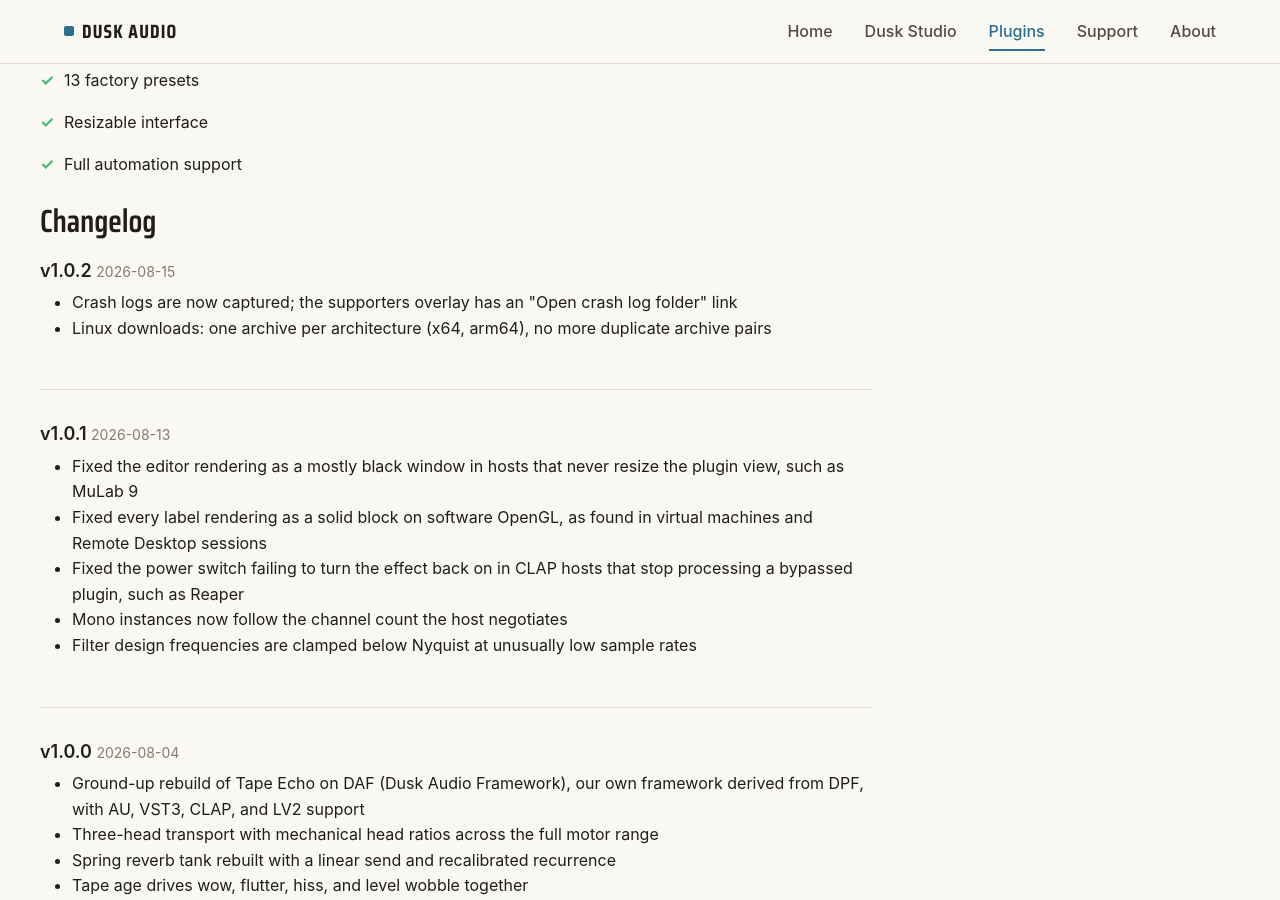
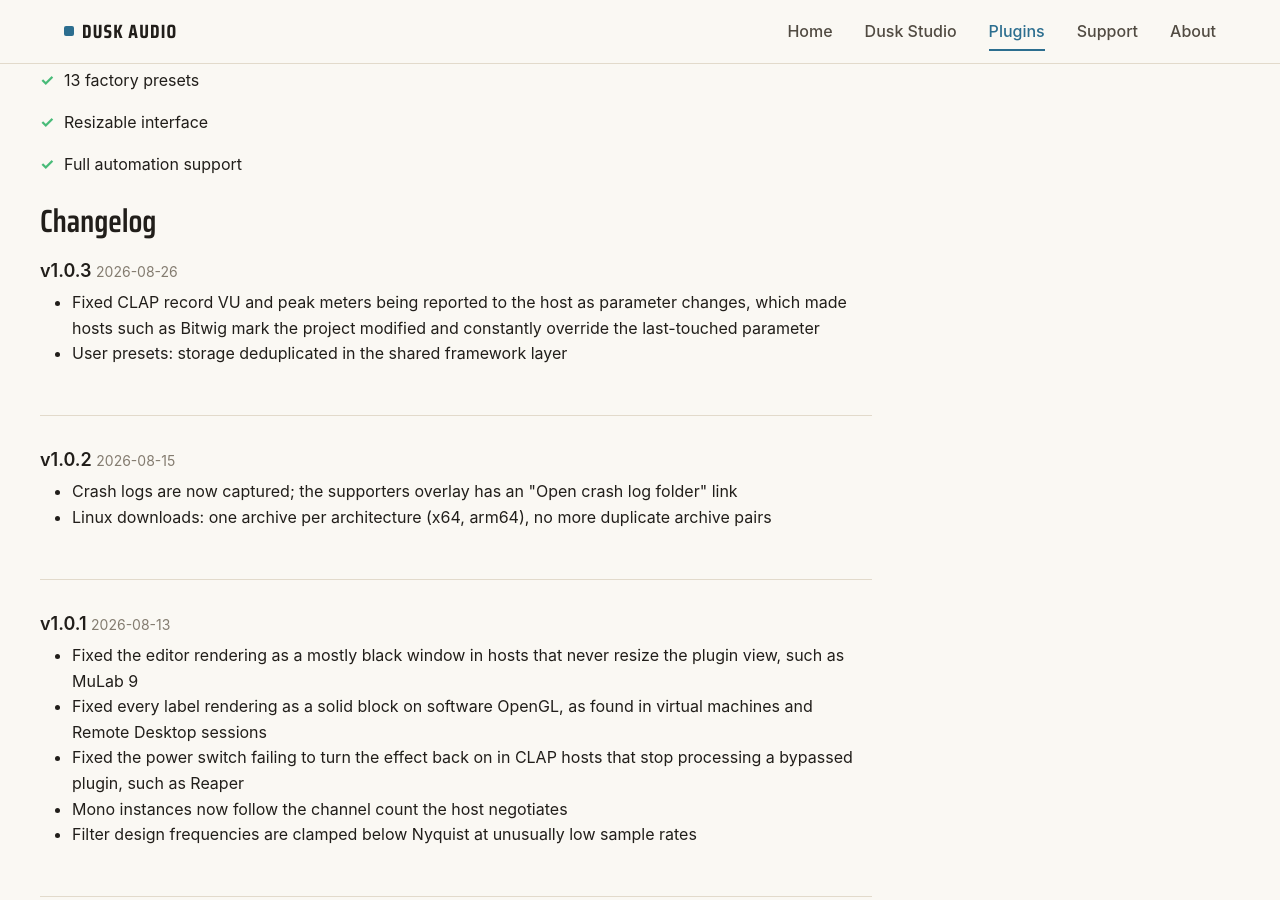
Before and after one commit to dusk-audio/dusk-audio.github.io, a Jekyll site: the page built from _plugins/tape-echo-2.md, in a window 1280 px wide and 900 px high, scrolled down 5639 px. Built offline with Jekyll 4.4.1, drawn with Linux system fonts in a browser that asks for light colours; some of the changed text lies outside the part shown.

Commit message:
Update 4K EQ 2 to v1.0.1, Tape Echo 2 to v1.0.3, Sunset Circuits to v1.0.3

```diff
--- a/_data/plugins.yml
+++ b/_data/plugins.yml
@@ -19,7 +19,7 @@
     AU, VST3, CLAP and LV2.
   status: released
   featured: true
-  version: "1.0.0"
+  version: "1.0.1"
   released: "2026-08-16"
 - name: Multi-Comp
   slug: multi-comp
@@ -113,7 +113,7 @@
     presets and a user preset library. Completely free.
   status: released
   featured: true
-  version: 1.0.2
+  version: "1.0.3"
   released: "2026-07-26"
 - name: Convolution Reverb
   slug: convolution-reverb
@@ -133,5 +133,5 @@
     panning. Completely free.
   status: released
   featured: true
-  version: "1.0.2"
+  version: "1.0.3"
   released: "2026-08-04"
--- a/_plugins/4k-eq-2.md
+++ b/_plugins/4k-eq-2.md
@@ -34,6 +34,11 @@
   - "Sample rates: 44.1 kHz to 192 kHz"
 
 changelog:
+  - version: "1.0.1"
+    date: "2026-08-26"
+    changes:
+      - "Fixed CLAP output peak meters being reported to the host as parameter changes, which made hosts such as Bitwig mark the project modified and constantly override the last-touched parameter"
+      - "User presets: storage deduplicated in the shared framework layer"
   - version: "1.0.0"
     date: "2026-08-16"
     changes:
--- a/_plugins/sunset-circuits.md
+++ b/_plugins/sunset-circuits.md
@@ -4,7 +4,7 @@
 slug: sunset-circuits
 tagline: Six vintage synth circuits in one instrument
 description: "Six classic synthesizers in one instrument: a stable-tuned DCO poly, a self-oscillating analog five-voice with poly-mod, an aggressive mono, a patchable semi-modular with spring reverb, a four-operator FM engine with eight algorithms, and a screaming acid bass box with a step sequencer. 54 factory presets. Free VST3, CLAP, LV2, and AU plugin for Linux, Windows, and macOS."
-version: "1.0.2"
+version: "1.0.3"
 screenshot: /assets/images/plugins/sunset-circuits-cosmos.png
 gallery:
   - src: /assets/images/plugins/sunset-circuits-cosmos.png
@@ -59,6 +59,11 @@
   - "Sample rates: 44.1kHz to 192kHz"
 
 changelog:
+  - version: "1.0.3"
+    date: "2026-08-26"
+    changes:
+      - "Fixed CLAP output level meters being reported to the host as parameter changes, which made hosts such as Bitwig mark the project modified and constantly override the last-touched parameter"
+      - "User presets: storage deduplicated in the shared framework layer"
   - version: "1.0.2"
     date: "2026-08-15"
     changes:
--- a/_plugins/tape-echo-2.md
+++ b/_plugins/tape-echo-2.md
@@ -4,7 +4,7 @@
 slug: tape-echo-2
 tagline: Three-Head Tape Delay with Spring Reverb
 description: A three-head tape echo and spring reverb modeled end to end, with 12 echo modes, mechanical head timing, tape age, splice dropout, and regeneration that runs into self-oscillation. Free AU, VST3, CLAP, and LV2 plugin for Linux, Windows, and macOS.
-version: "1.0.2"
+version: "1.0.3"
 screenshot: /assets/images/plugins/tape-echo-2-screenshot.png
 
 features:
@@ -38,6 +38,11 @@
   - "Sample rates: 44.1 kHz to 192 kHz"
 
 changelog:
+  - version: "1.0.3"
+    date: "2026-08-26"
+    changes:
+      - "Fixed CLAP record VU and peak meters being reported to the host as parameter changes, which made hosts such as Bitwig mark the project modified and constantly override the last-touched parameter"
+      - "User presets: storage deduplicated in the shared framework layer"
   - version: "1.0.2"
     date: "2026-08-15"
     changes:
```
Also changed, not shown: other parts of _plugins/4k-eq-2.md (+1 -1 lines), 3 other files.
